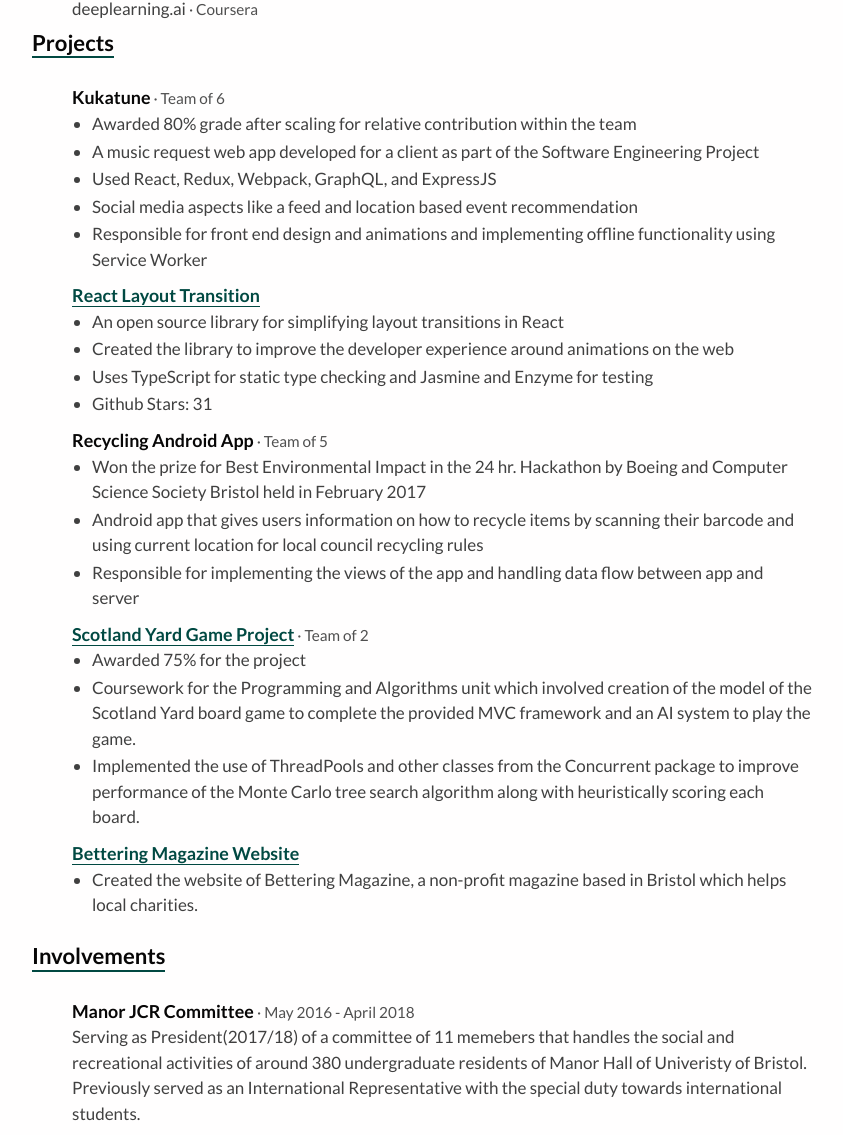
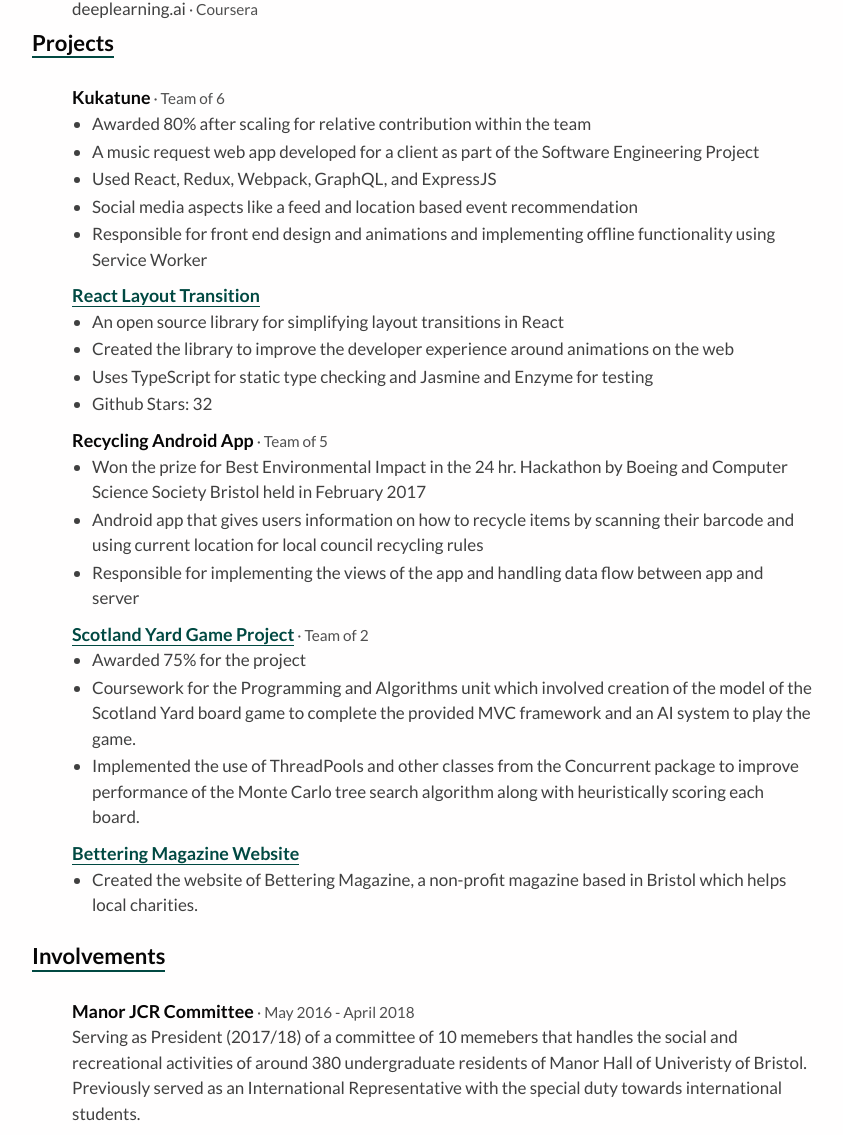
Before and after one commit to bkazi/bkazi.github.io, a Jekyll site: the page built from resume/index.html, in a window 1280 px wide. Shown: the part 901-2036 px from the top of the page, without its empty margins (218-1061 px from the left). Built offline with Jekyll 4.4.1, drawn with Linux system fonts in a browser that asks for light colours.

Commit message:
Update details

```diff
--- a/resume/index.html
+++ b/resume/index.html
@@ -95,7 +95,7 @@ layout: compress
               <strong>Kukatune</strong><span class="secondary"> &middot; Team of 6</span>
             </div>
             <ul class="bullets">
-              <li>Awarded 80% grade after scaling for relative contribution within the team</li>
+              <li>Awarded 80% after scaling for relative contribution within the team</li>
               <li>A music request web app developed for a client as part of the Software Engineering Project</li>
               <li>Used React, Redux, Webpack, GraphQL, and ExpressJS</li>
               <li>Social media aspects like a feed and location based event recommendation</li>
@@ -110,7 +110,7 @@ layout: compress
               <li>An open source library for simplifying layout transitions in React</li>
               <li>Created the library to improve the developer experience around animations on the web</li>
               <li>Uses TypeScript for static type checking and Jasmine and Enzyme for testing</li>
-              <li>Github Stars: 31</li>
+              <li>Github Stars: 32</li>
             </ul>
           </li>
           <li>
@@ -152,7 +152,7 @@ layout: compress
               <span class="time secondary"> &middot; May 2016 - April 2018</span>
             </div>
             <p>
-              Serving as President(2017/18) of a committee of 11 memebers that handles the social and recreational activities of around 380 undergraduate residents of Manor Hall of Univeristy of Bristol.<br />
+              Serving as President (2017/18) of a committee of 10 memebers that handles the social and recreational activities of around 380 undergraduate residents of Manor Hall of Univeristy of Bristol.<br />
               Previously served as an International Representative with the special duty towards international students.
             </p>
           </li>
```
